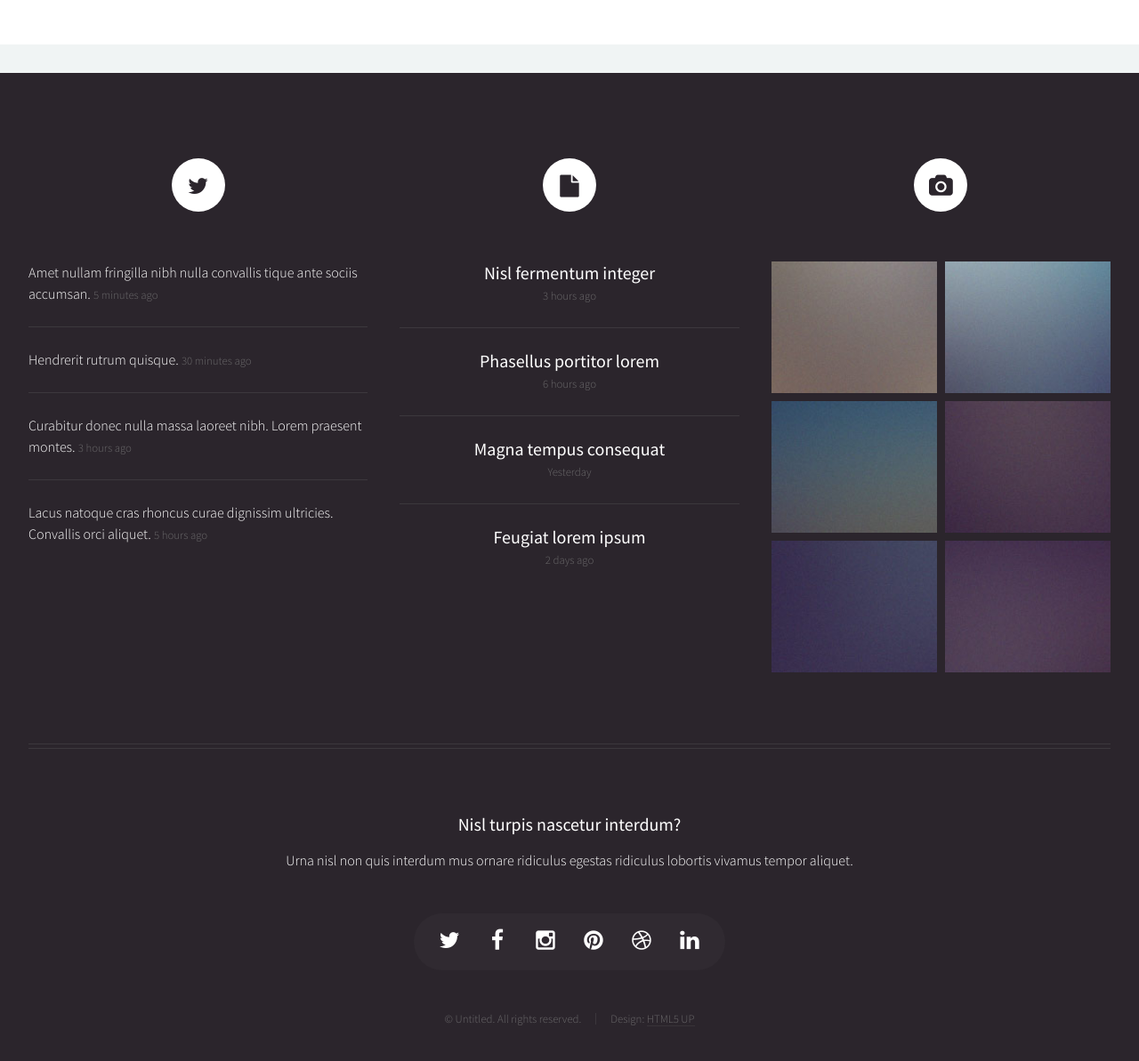
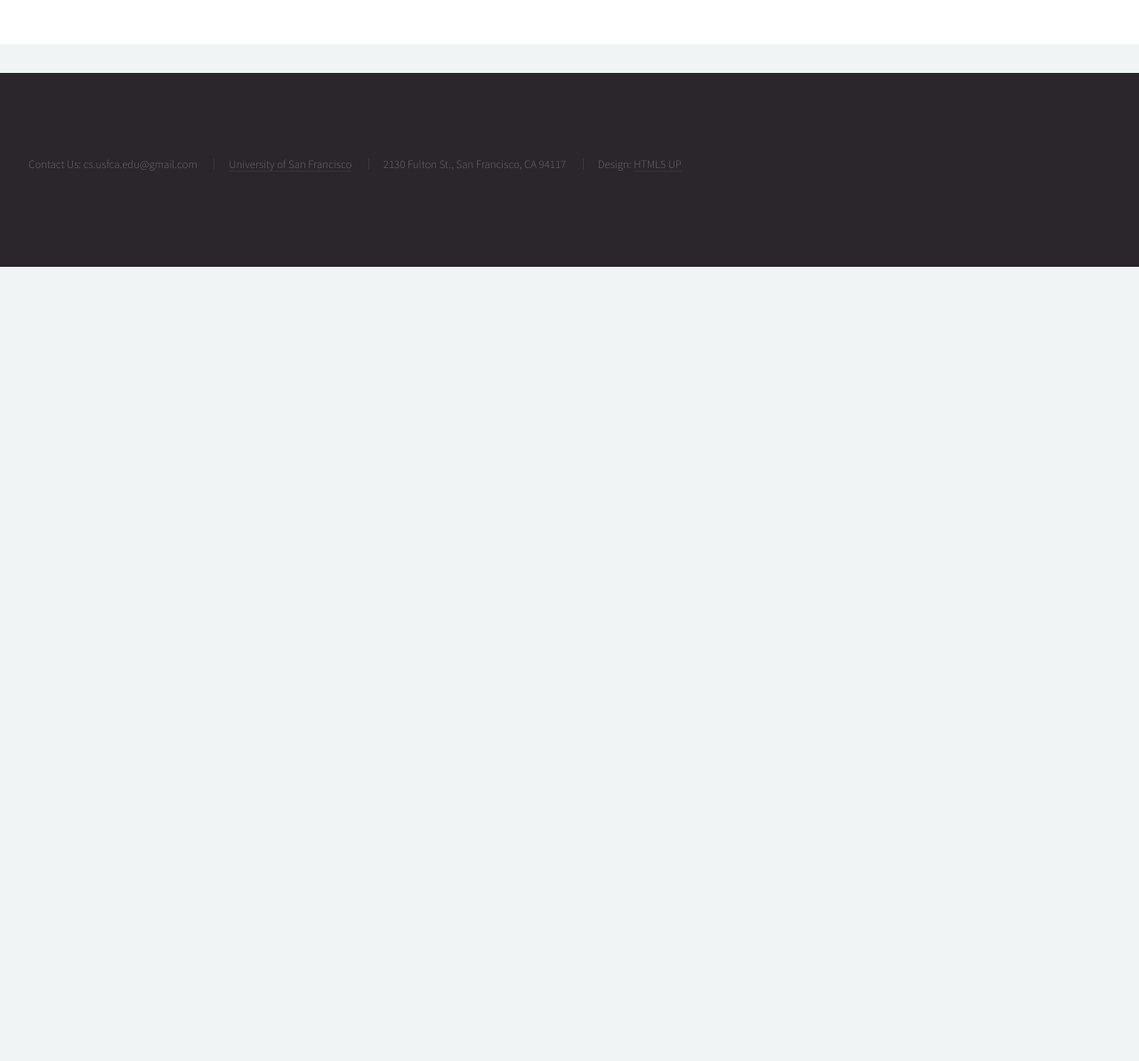
Before and after one commit to wolberd/democratize-computing.github.io, a plain HTML site: page TG HP.html in a window 1280 px wide. Shown: the part 3533-4726 px from the top of the page at 89% size. After the commit the page ends 3833 px from the top, so only its background shows below. Drawn offline with Linux system fonts and the light colour scheme.

Commit message:
changing footer, removing unnecessary modules

```diff
--- a/TG HP.html
+++ b/TG HP.html
@@ -204,138 +204,16 @@
 					<div class="container">
 						<div class="row">
 
-							<!-- Tweets -->
-								<section class="4u 12u(mobile)">
-									<header>
-										<h2 class="icon fa-twitter circled"><span class="label">Tweets</span></h2>
-									</header>
-									<ul class="divided">
-										<li>
-											<article class="tweet">
-												Amet nullam fringilla nibh nulla convallis tique ante sociis accumsan.
-												<span class="timestamp">5 minutes ago</span>
-											</article>
-										</li>
-										<li>
-											<article class="tweet">
-												Hendrerit rutrum quisque.
-												<span class="timestamp">30 minutes ago</span>
-											</article>
-										</li>
-										<li>
-											<article class="tweet">
-												Curabitur donec nulla massa laoreet nibh. Lorem praesent montes.
-												<span class="timestamp">3 hours ago</span>
-											</article>
-										</li>
-										<li>
-											<article class="tweet">
-												Lacus natoque cras rhoncus curae dignissim ultricies. Convallis orci aliquet.
-												<span class="timestamp">5 hours ago</span>
-											</article>
-										</li>
-									</ul>
-								</section>
-
-							<!-- Posts -->
-								<section class="4u 12u(mobile)">
-									<header>
-										<h2 class="icon fa-file circled"><span class="label">Posts</span></h2>
-									</header>
-									<ul class="divided">
-										<li>
-											<article class="post stub">
-												<header>
-													<h3><a href="#">Nisl fermentum integer</a></h3>
-												</header>
-												<span class="timestamp">3 hours ago</span>
-											</article>
-										</li>
-										<li>
-											<article class="post stub">
-												<header>
-													<h3><a href="#">Phasellus portitor lorem</a></h3>
-												</header>
-												<span class="timestamp">6 hours ago</span>
-											</article>
-										</li>
-										<li>
-											<article class="post stub">
-												<header>
-													<h3><a href="#">Magna tempus consequat</a></h3>
-												</header>
-												<span class="timestamp">Yesterday</span>
-											</article>
-										</li>
-										<li>
-											<article class="post stub">
-												<header>
-													<h3><a href="#">Feugiat lorem ipsum</a></h3>
-												</header>
-												<span class="timestamp">2 days ago</span>
-											</article>
-										</li>
-									</ul>
-								</section>
-
-							<!-- Photos -->
-								<section class="4u 12u(mobile)">
-									<header>
-										<h2 class="icon fa-camera circled"><span class="label">Photos</span></h2>
-									</header>
-									<div class="row 25% no-collapse">
-										<div class="6u">
-											<a href="#" class="image fit"><img src="images/pic10.jpg" alt="" /></a>
-										</div>
-										<div class="6u">
-											<a href="#" class="image fit"><img src="images/pic11.jpg" alt="" /></a>
-										</div>
-									</div>
-									<div class="row 25% no-collapse">
-										<div class="6u">
-											<a href="#" class="image fit"><img src="images/pic12.jpg" alt="" /></a>
-										</div>
-										<div class="6u">
-											<a href="#" class="image fit"><img src="images/pic13.jpg" alt="" /></a>
-										</div>
-									</div>
-									<div class="row 25% no-collapse">
-										<div class="6u">
-											<a href="#" class="image fit"><img src="images/pic14.jpg" alt="" /></a>
-										</div>
-										<div class="6u">
-											<a href="#" class="image fit"><img src="images/pic15.jpg" alt="" /></a>
-										</div>
-									</div>
-								</section>
-
-						</div>
-						<hr />
-						<div class="row">
-							<div class="12u">
-
-								<!-- Contact -->
-									<section class="contact">
-										<header>
-											<h3>Nisl turpis nascetur interdum?</h3>
-										</header>
-										<p>Urna nisl non quis interdum mus ornare ridiculus egestas ridiculus lobortis vivamus tempor aliquet.</p>
-										<ul class="icons">
-											<li><a href="#" class="icon fa-twitter"><span class="label">Twitter</span></a></li>
-											<li><a href="#" class="icon fa-facebook"><span class="label">Facebook</span></a></li>
-											<li><a href="#" class="icon fa-instagram"><span class="label">Instagram</span></a></li>
-											<li><a href="#" class="icon fa-pinterest"><span class="label">Pinterest</span></a></li>
-											<li><a href="#" class="icon fa-dribbble"><span class="label">Dribbble</span></a></li>
-											<li><a href="#" class="icon fa-linkedin"><span class="label">Linkedin</span></a></li>
-										</ul>
-									</section>
-
 								<!-- Copyright -->
 									<div class="copyright">
 										<ul class="menu">
-											<li>&copy; Untitled. All rights reserved.</li><li>Design: <a href="http://html5up.net">HTML5 UP</a></li>
+											<li>Contact Us: cs.usfca.edu@gmail.com</li>
+											<li><a href="https://www.usfca.edu">University of San Francisco</a></li>
+											<li>2130 Fulton St., San Francisco, CA 94117</li>
+											<li>Design: <a href="http://html5up.net">HTML5 UP</a></li>
 										</ul>
 									</div>
+
 
 							</div>
 
```
